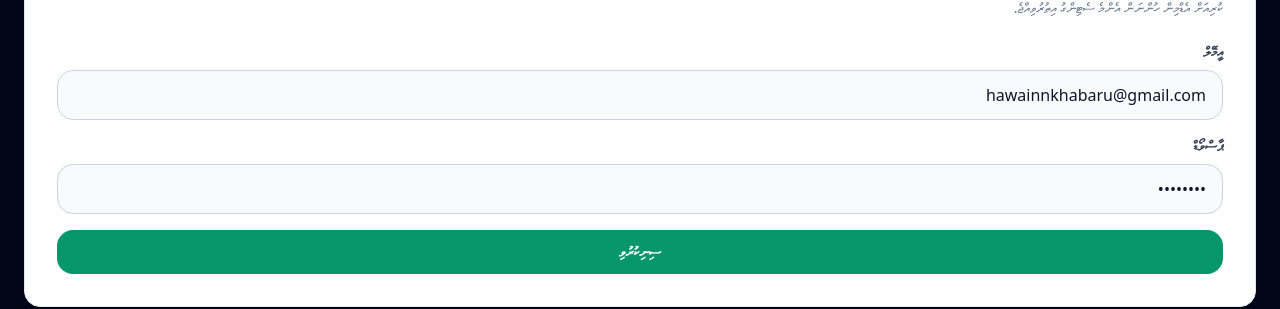
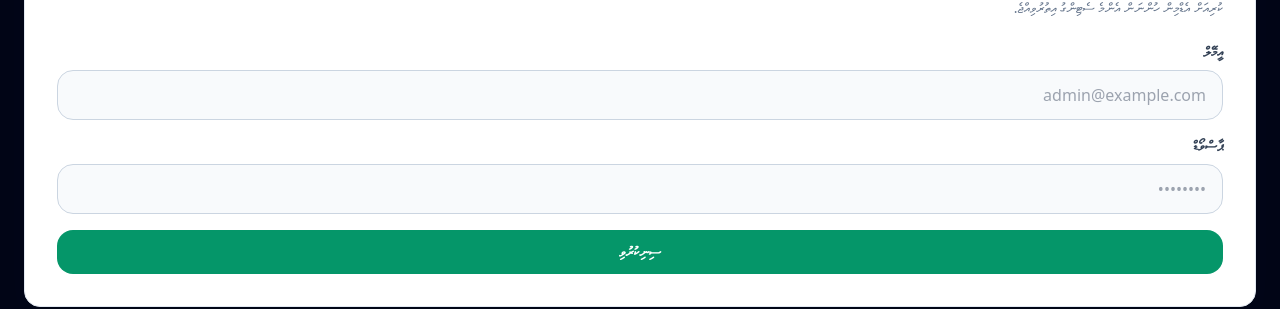
Before and after one commit to visionadee-cmyk/hawainn-khabaru, a React (Vite) app: page /admin in a window 1280 px wide. Shown: the part 346-655 px from the top of the page. Built offline with nearby package versions, Linux system fonts and the light colour scheme; no server answers; the database is empty; a web font is replaced by a local one.

Commit message:
fix: remove hard-coded admin email from login form

```diff
--- a/src/pages/AdminLogin.tsx
+++ b/src/pages/AdminLogin.tsx
@@ -5,8 +5,8 @@ import { onAuthStateChanged, signInWithEmailAndPassword, User } from 'firebase/a
 import { auth } from '../firebase';
 
 export default function AdminLogin() {
-  const [email, setEmail] = useState('hawainnkhabaru@gmail.com');
-  const [password, setPassword] = useState('Adhu1447');
+  const [email, setEmail] = useState('');
+  const [password, setPassword] = useState('');
   const [message, setMessage] = useState('');
   const [loading, setLoading] = useState(true);
   const [user, setUser] = useState<User | null>(null);
```
